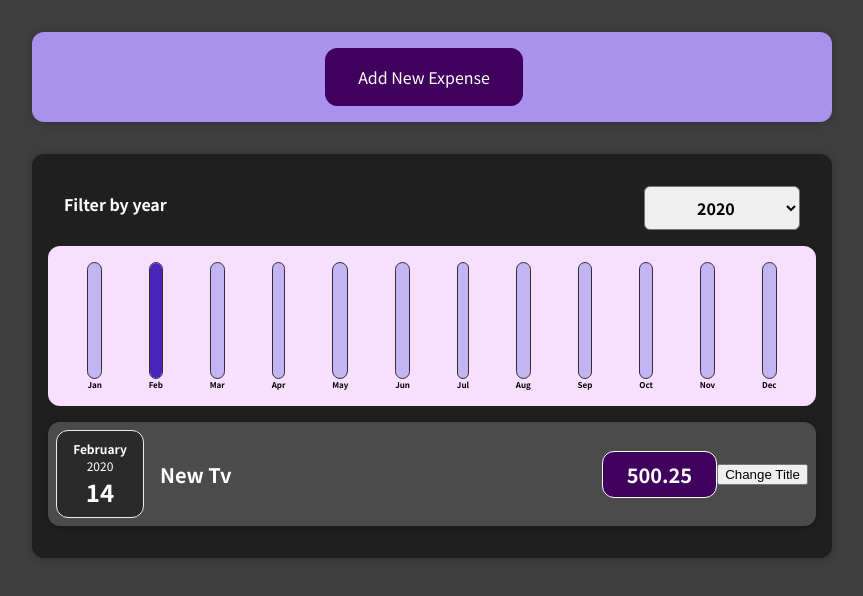
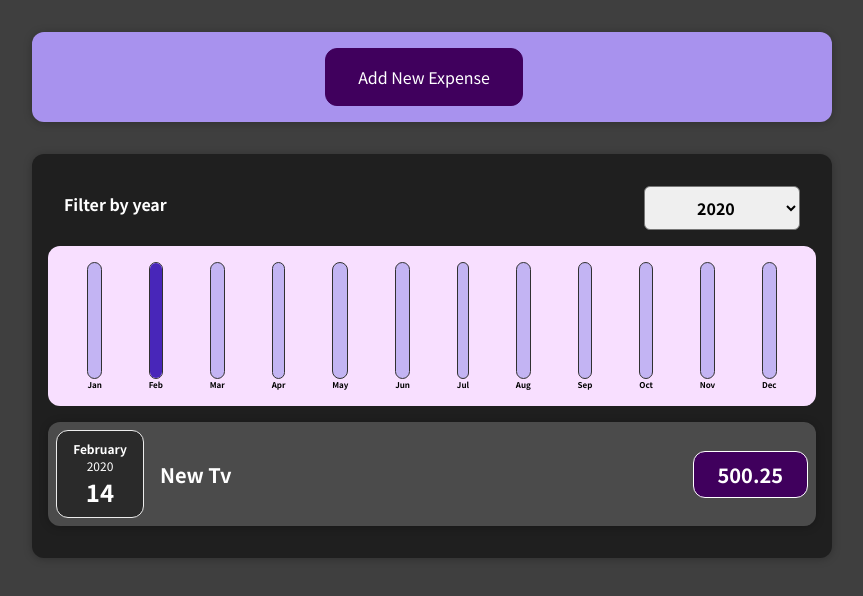
Before and after one commit to Davic15/React-The-Complete-Guide, a React (Create React App) app in the folder section-03/: page / in a window 1280 px wide. Shown: the top 596 px of the page, without its empty margins (208-1071 px from the left). Built offline with nearby package versions, Linux system fonts and the light colour scheme.

Commit message:
Section 5: Rendering Lists & Conditional Content (fixing small bugs)

```diff
--- a/section-03/src/components/Expenses/ExpenseItem.js
+++ b/section-03/src/components/Expenses/ExpenseItem.js
@@ -53,7 +53,6 @@ const ExpenseItem = (props) => {
                     <h2>{title}</h2>
                     <div className='expense-item__price'>{props.amount}</div>
                 </div>
-                <button onClick={clickHanlder}>Change Title</button>
             </Card>
         </li>
     );
--- a/section-03/src/components/NewExpense/ExpenseForm.js
+++ b/section-03/src/components/NewExpense/ExpenseForm.js
@@ -50,7 +50,7 @@ const ExpenseForm = (props) => {
         event.preventDefault();
         const expenseData = {
             title: enteredTitle,
-            amount: enteredAmount,
+            amount: +enteredAmount,
             date: new Date (enteredDate)
         };
         props.onSaveExpenseData(expenseData);
```
